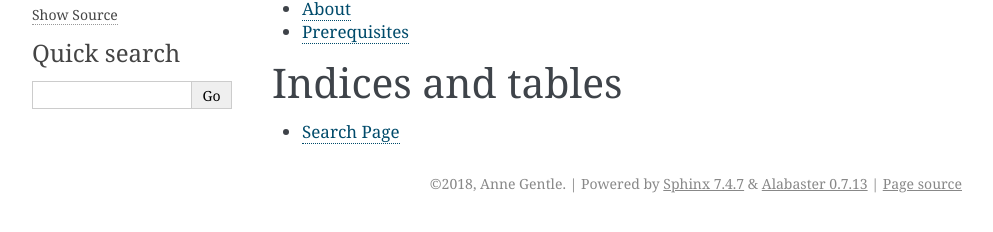
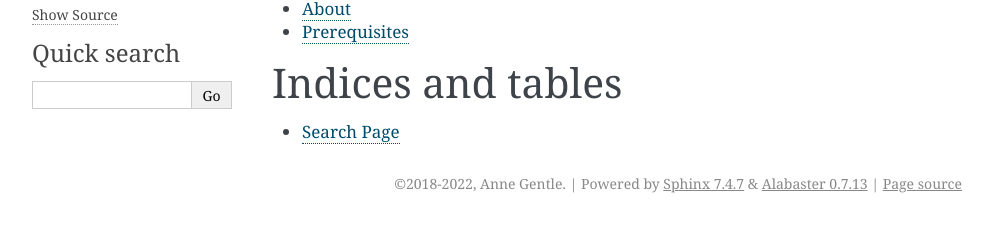
Before and after one commit to justwriteclick/rockthedocs-demo, a Sphinx documentation site: the page built from source/index.rst, in a window 1280 px wide. Shown: the part 188-420 px from the top of the page, without its empty margins (148-1141 px from the left). Built offline with Sphinx 7.4.7, drawn with Linux system fonts in a browser that asks for light colours.

Commit message:
Update copyright

```diff
--- a/source/conf.py
+++ b/source/conf.py
@@ -20,7 +20,7 @@
 # -- Project information -----------------------------------------------------
 
 project = u'Rock the Docs'
-copyright = u'2018, Anne Gentle'
+copyright = u'2018-2022, Anne Gentle'
 author = u'Anne Gentle'
 
 # The short X.Y version
```
